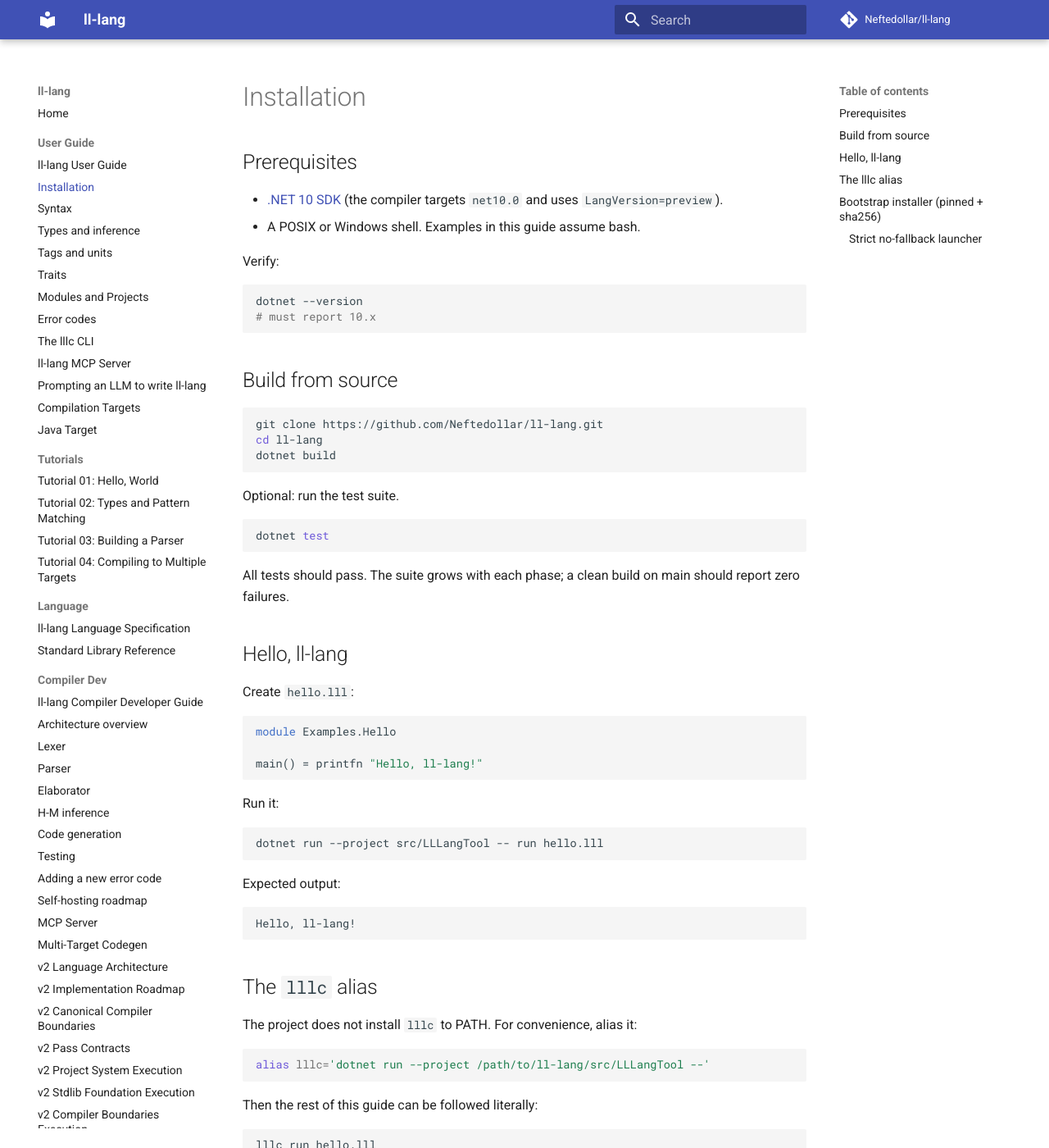
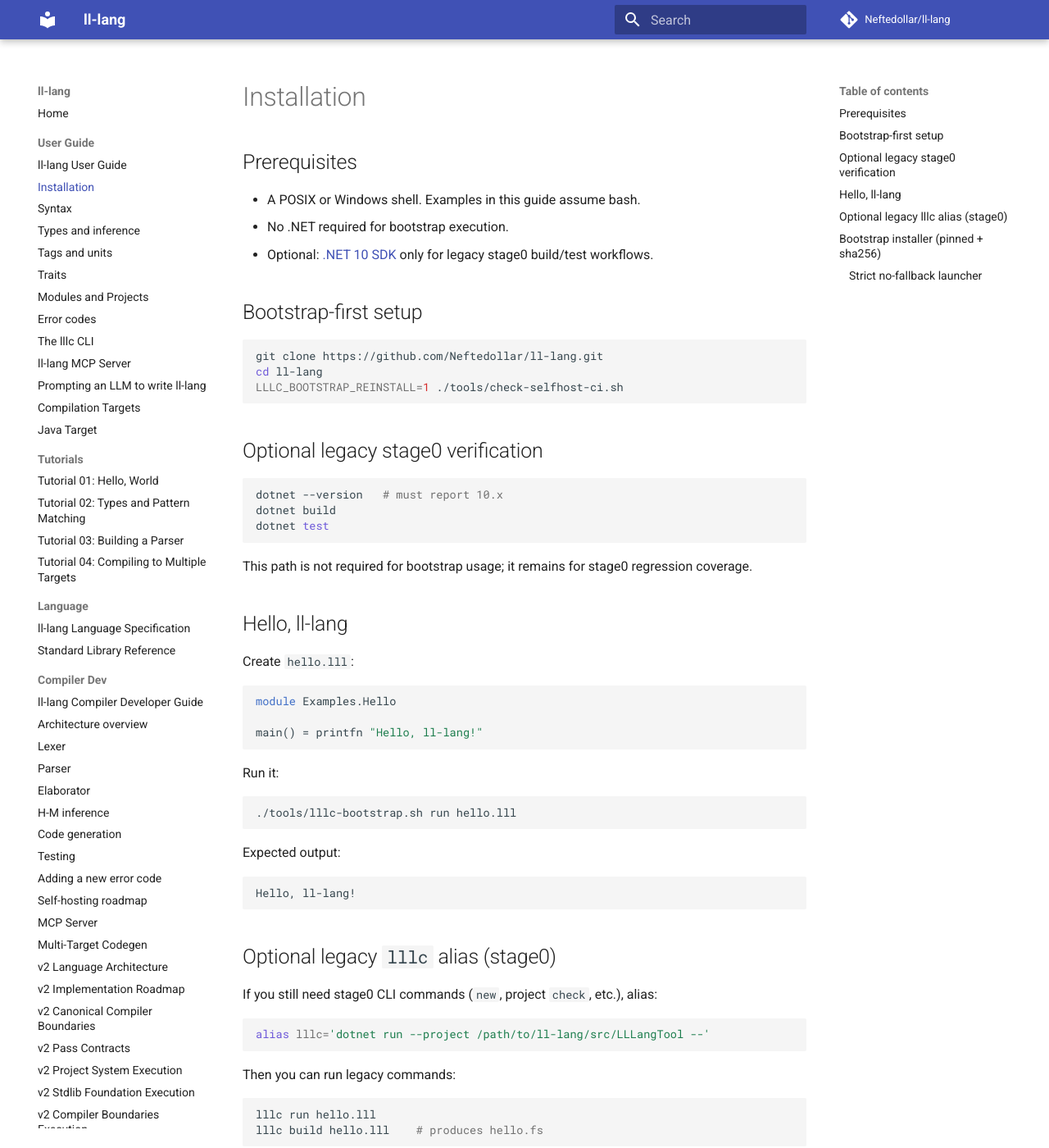
Before and after one commit to Neftedollar/ll-lang, an MkDocs documentation site: the page built from docs/user-guide/01-installation.md, in a window 1280 px wide and 1400 px high. Shown: the whole window at 82% size. Built offline with MkDocs 1.6.1 and Material for MkDocs 9.7.7, drawn with Linux system fonts in a browser that asks for light colours; comment, search, counter and statistics services are not loaded.

Commit message:
ci: make self-host bootstrap checks primary and move stage0 to legacy workflow

````diff
--- a/docs/user-guide/01-installation.md
+++ b/docs/user-guide/01-installation.md
@@ -2,33 +2,29 @@
 
 ## Prerequisites
 
-- [.NET 10 SDK](https://dotnet.microsoft.com/download) (the compiler targets
-  `net10.0` and uses `LangVersion=preview`).
 - A POSIX or Windows shell. Examples in this guide assume bash.
+- No .NET required for bootstrap execution.
+- Optional: [.NET 10 SDK](https://dotnet.microsoft.com/download) only for
+  legacy stage0 build/test workflows.
 
-Verify:
-
-```bash
-dotnet --version
-# must report 10.x
-```
-
-## Build from source
+## Bootstrap-first setup
 
 ```bash
 git clone https://github.com/Neftedollar/ll-lang.git
 cd ll-lang
-dotnet build
+LLLC_BOOTSTRAP_REINSTALL=1 ./tools/check-selfhost-ci.sh
 ```
 
-Optional: run the test suite.
+## Optional legacy stage0 verification
 
 ```bash
+dotnet --version   # must report 10.x
+dotnet build
 dotnet test
 ```
 
-All tests should pass. The suite grows with each phase; a clean build on
-main should report zero failures.
+This path is not required for bootstrap usage; it remains for stage0 regression
+coverage.
 
 ## Hello, ll-lang
 
@@ -43,7 +39,7 @@ main() = printfn "Hello, ll-lang!"
 Run it:
 
 ```bash
-dotnet run --project src/LLLangTool -- run hello.lll
+./tools/lllc-bootstrap.sh run hello.lll
 ```
 
 Expected output:
@@ -52,15 +48,15 @@ Expected output:
 Hello, ll-lang!
 ```
 
-## The `lllc` alias
+## Optional legacy `lllc` alias (stage0)
 
-The project does not install `lllc` to PATH. For convenience, alias it:
+If you still need stage0 CLI commands (`new`, project `check`, etc.), alias:
 
 ```bash
 alias lllc='dotnet run --project /path/to/ll-lang/src/LLLangTool --'
 ```
 
-Then the rest of this guide can be followed literally:
+Then you can run legacy commands:
 
 ```bash
 lllc run hello.lll
````
Also changed, not shown: README.md (+22 -25 lines), docs/getting-started.md (+11 -13 lines), 3 other files.
